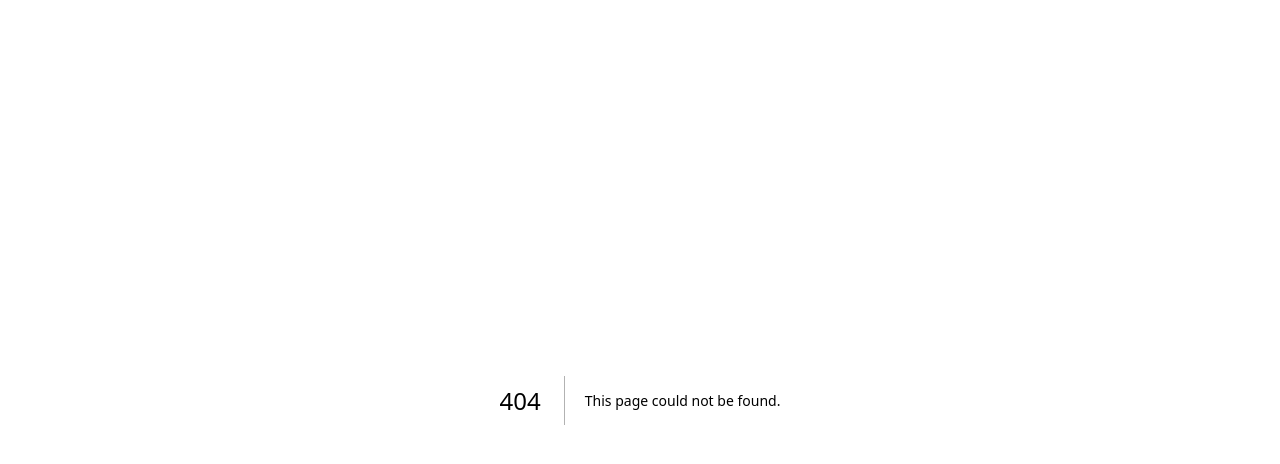
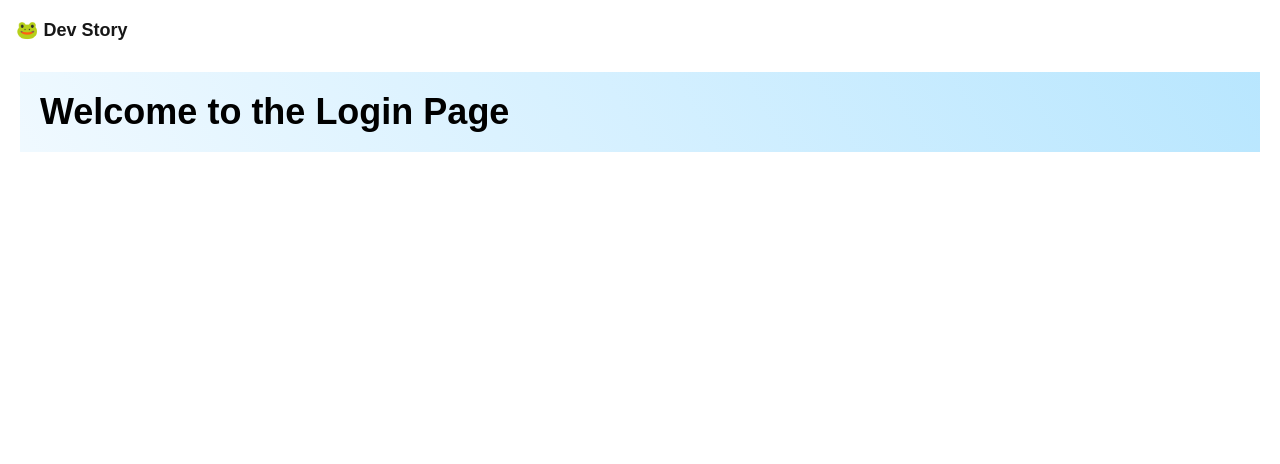
Before and after one commit to shehabRabby/Dev-Story-by-Next.js, a Next.js app: page /login in a window 1280 px wide. Before the commit this address had no page. Shown: the top 464 px of the page. Built offline with nearby package versions, Linux system fonts and the light colour scheme.

Commit message:
project structure implement

```diff
--- a/package.json
+++ b/package.json
@@ -9,6 +9,7 @@
     "lint": "eslint"
   },
   "dependencies": {
+    "framer-motion": "^12.38.0",
     "next": "16.2.1",
     "react": "19.2.4",
     "react-dom": "19.2.4"
--- /dev/null
+++ b/src/Component/Header.jsx
@@ -0,0 +1,11 @@
+import React from "react";
+
+const Header = () => {
+  return (
+    <header className="p-4">
+      <h1 className="text-lg font-semibold">🐸 Dev Story</h1>
+    </header>
+  );
+};
+
+export default Header;
--- /dev/null
+++ b/src/Component/Title.jsx
@@ -0,0 +1,9 @@
+import React from "react";
+
+const Title = ({ children }) => {
+  return <div className="bg-linear-60 from-sky-50 to-sky-200 p-5 text-black">
+    <h2 className="text-4xl font-bold">{children}</h2>
+    </div>;
+};
+
+export default Title;
--- /dev/null
+++ b/src/app/Register/page.jsx
@@ -0,0 +1,12 @@
+import Title from "@/Component/Title";
+import React from "react";
+
+const Register = () => {
+  return (
+    <div>
+      <Title>Welcome to the Register Page</Title>
+    </div>
+  );
+};
+
+export default Register;
--- a/src/app/layout.js
+++ b/src/app/layout.jsx
@@ -1,5 +1,6 @@
 import { Geist, Geist_Mono } from "next/font/google";
 import "./globals.css";
+import Header from "@/Component/Header";
 
 const geistSans = Geist({
   variable: "--font-geist-sans",
@@ -12,7 +13,7 @@ const geistMono = Geist_Mono({
 });
 
 export const metadata = {
-  title: "Create Next App",
+  title: "Dev Story",
   description: "Generated by create next app",
 };
 
@@ -22,7 +23,10 @@ export default function RootLayout({ children }) {
       lang="en"
       className={`${geistSans.variable} ${geistMono.variable} h-full antialiased`}
     >
-      <body className="min-h-full flex flex-col">{children}</body>
+      <body className="min-h-full flex flex-col">
+        <Header></Header>
+        <main className="px-5 py-3">{children}</main>
+      </body>
     </html>
   );
 }
--- /dev/null
+++ b/src/app/login/page.jsx
@@ -0,0 +1,12 @@
+import Title from '@/Component/Title';
+import React from 'react';
+
+const Login = () => {
+    return (
+        <div>
+            <Title>Welcome to the Login Page</Title>
+        </div>
+    );
+};
+
+export default Login;
--- a/src/app/page.jsx
+++ b/src/app/page.jsx
@@ -3,7 +3,7 @@ import Image from "next/image";
 export default function Home() {
   return (
    <main>
-    <h1>Hello welcome Next.js world!</h1>
+    <h1 className="text-3xl">Hello welcome Dev Story</h1>
    </main>
   );
 }
--- /dev/null
+++ b/src/app/tutorials/page.jsx
@@ -0,0 +1,10 @@
+import Title from "@/Component/Title";
+import React from "react";
+
+const Tutorials = () => {
+  return <div>
+     <Title>Welcome to the Tutorials Page</Title>
+  </div>;
+};
+
+export default Tutorials;
```
Also changed, not shown: 1 other file (tests, documents, lock files or other folders).
